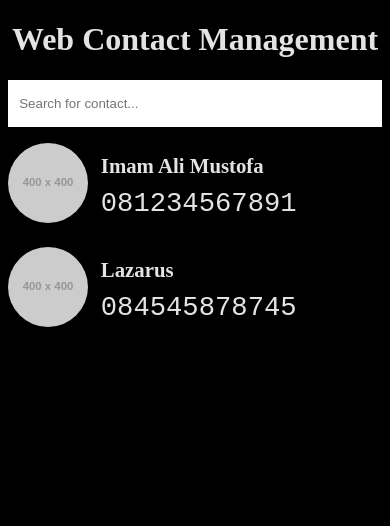
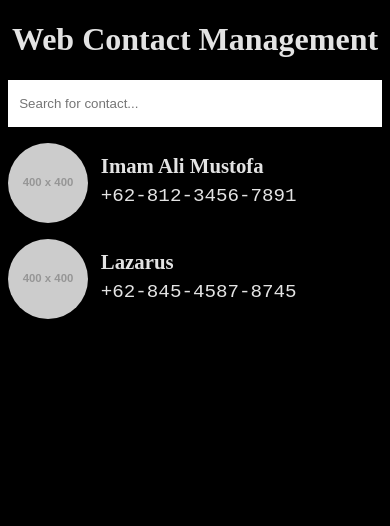
Before and after one commit to smk-adb-community/web-contact, a PHP site: page / in a window 390 px wide. Shown: the top 526 px of the page. Run offline with PHP 8.4, Linux system fonts and the light colour scheme; data comes from the database, SQL or seed files in the repository; grey boxes labelled with a size stand in for pictures from a placeholder-image service; some libraries are stand-ins or nearby versions.

Commit message:
feat: format phone number

```diff
--- a/assets/css/main.css
+++ b/assets/css/main.css
@@ -74,7 +74,7 @@ body {
 
                     p {
                         font-family: 'Courier New', Courier, monospace;
-                        font-size: 1.7em;
+                        font-size: 1.2em;
                         line-height: 0%;
                     }
                 }
--- a/config/db.php
+++ b/config/db.php
@@ -1,4 +1,5 @@
 <?php
+require_once "helpers.php";
 class DBConnection extends SQLite3
 {
    public function __construct()
--- /dev/null
+++ b/config/helpers.php
@@ -0,0 +1,17 @@
+<?php
+// format_phone_number('0812-3456-7891');
+function format_phone_number($phoneNumber) {
+    // Menghapus apapun yang bukan angka
+    $phoneNumber = preg_replace("/[^0-9]/", "", $phoneNumber);
+
+    // Cek apakah nomor yang dimasukkan itu memiliki panjang yang valid
+    $phoneNumberLength = strlen($phoneNumber);
+    if ($phoneNumberLength >= 10 && $phoneNumberLength <= 14) {
+        // Format menjadi tampilan nomor Indonesia +62-XXX-XXXX-XXXX
+        $phoneNumber = preg_replace("/^0/", "+62", $phoneNumber);
+        return preg_replace("/^(\+62)(\d{3})(\d{4})(\d{1,4})$/", "$1-$2-$3-$4", $phoneNumber);
+    } else {
+        // format menjadi +XX-XXX-XXXX-XXXX
+        return preg_replace("/^(\d{1,2})(\d{3})(\d{4})(\d{4})$/", "+$1-$2-$3-$4", $phoneNumber);
+    }
+}
--- a/views/home.page.php
+++ b/views/home.page.php
@@ -16,7 +16,7 @@ while ($row = $results->fetchArray(SQLITE3_ASSOC)) {
             </div>
             <div class="contact-preview">
                 <strong><?= $contact['fullName'] ?></strong>
-                <p><?= $contact['phoneNumber'] ?></p>
+                <p><?= format_phone_number($contact['phoneNumber']); ?></p>
             </div>
         </div>
     <?php endforeach; ?>
```
Also changed, not shown: README.md.
